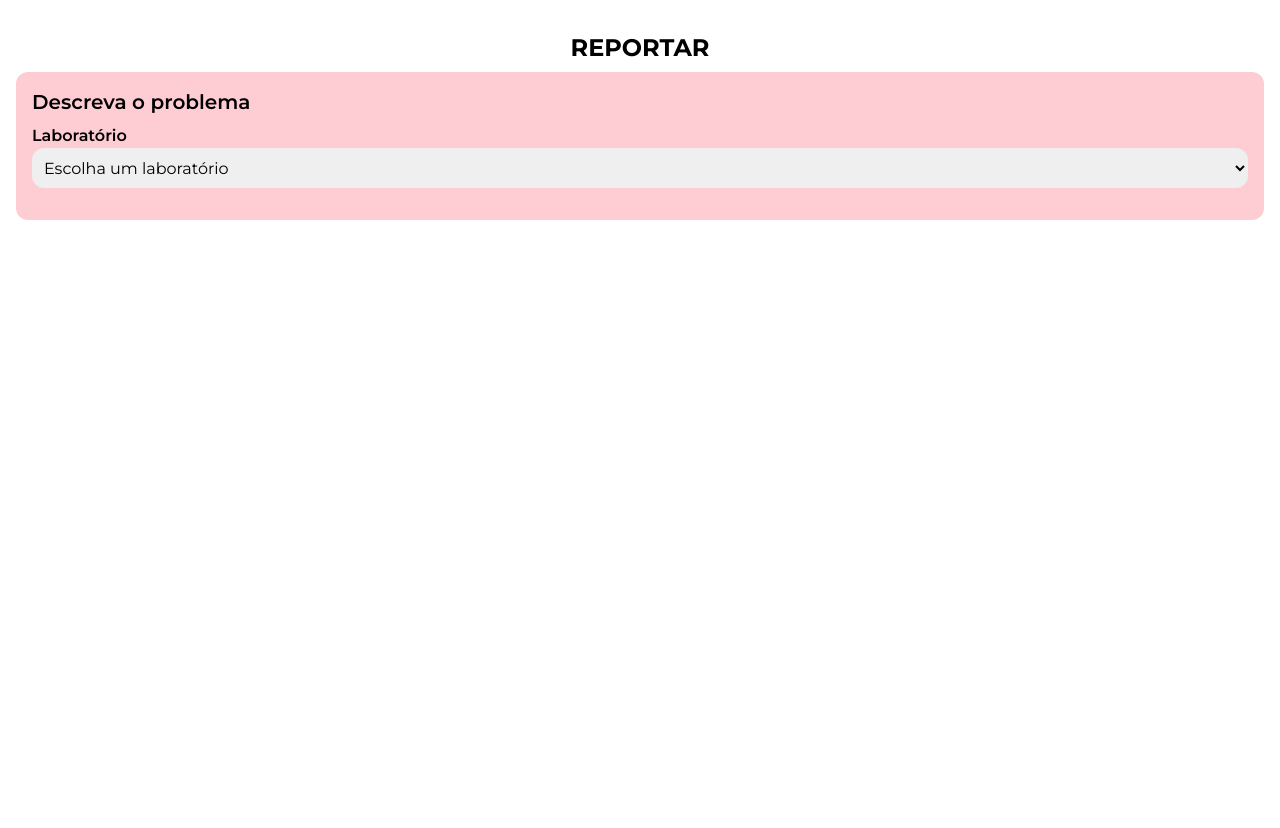
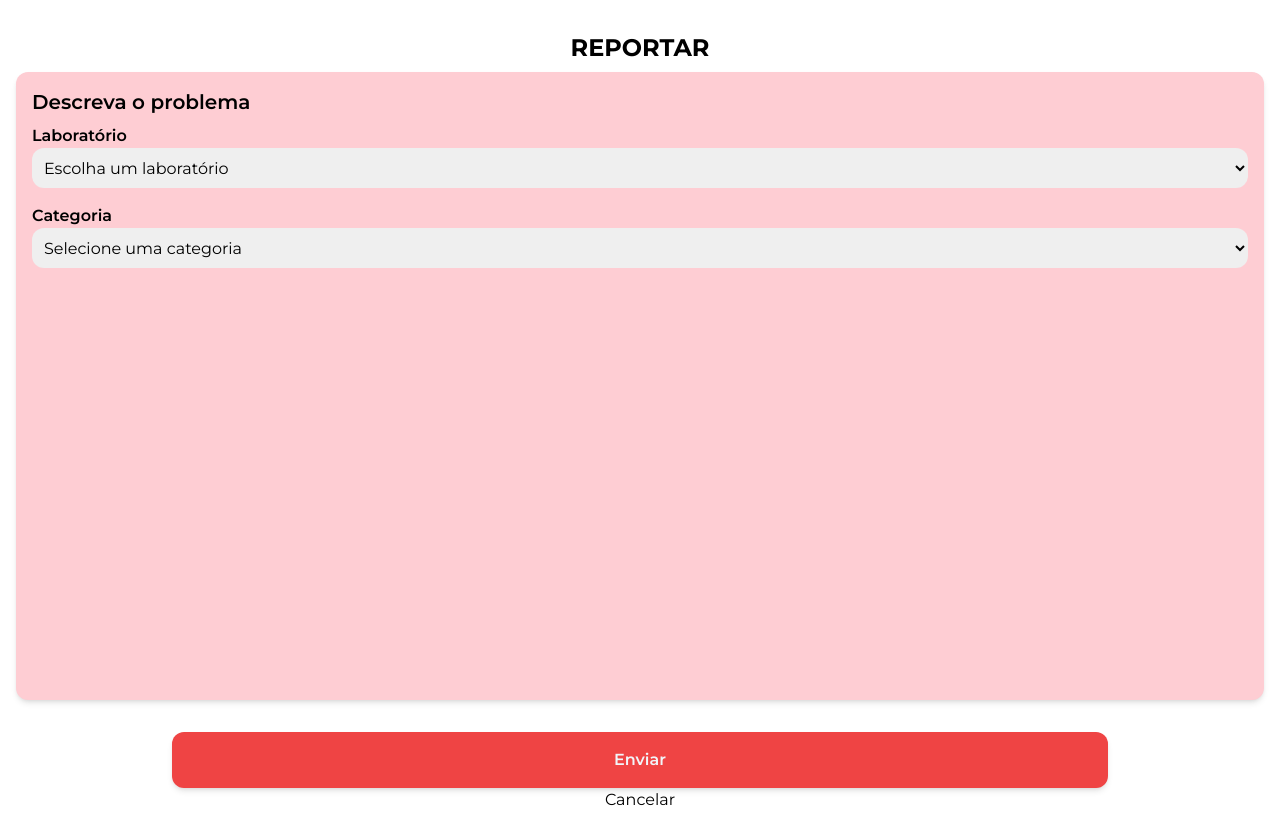
Before and after one commit to RafiMota/buscalab, a PHP site: page /html/reportar.html in a window 1280 px wide. Shown: the part 77-905 px from the top of the page. Before the commit the page ends 297 px from the top, so only its background shows below. Run offline with PHP 8.4, Linux system fonts and the light colour scheme.

Commit message:
Formulário de reportar e funcionamento completo

```diff
--- a/html/reportar.html
+++ b/html/reportar.html
@@ -31,36 +31,78 @@
 
     <main class="flex flex-col items-center justify-center p-4">
       <h2 class="text-2xl font-bold mb-2">REPORTAR</h2>
-      <section class="bg-rose-200 rounded-xl w-full p-4">
+
+      <section class="bg-rose-200 rounded-xl shadow-md w-full p-4">
         <h3 class="text-xl font-semibold mb-2">Descreva o problema</h3>
-        <form action="" class="flex flex-col">
-          <label for="labs" class="font-semibold">Laboratório</label>
-          <select class="p-2 rounded-xl h-10 mb-4" name="labs" id="labs" >
-            <option id="" class="text-slate-20" value="placeholder" disabled selected>Escolha um laboratório</option>
-            <option class="" value="lab1">Laboratório 1</option>
-            <option class="bg-rose-100" value="lab2">Laboratório 2</option>
-            <option class="" value="lab3">Laboratório 3</option>
-            <option class="bg-rose-100" value="lab4">Laboratório 4</option>
-            <option class="" value="lab5">Laboratório 5</option>
-            <option class="bg-rose-100" value="lab6">Laboratório 6</option>
+
+        <form autocomplete="off" action="reportar.php" method="POST" class="flex flex-col" id="reporte">
+
+          <label for="laboratorio" class="font-semibold">Laboratório</label>
+          <select class="p-2 rounded-xl h-10 mb-4" name="lab" id="laboratorio">
+
+            <option class="text-slate-20" hidden>Escolha um laboratório</option>
+            <option class="" value="1">Laboratório 01</option>
+            <option class="bg-rose-100" value="2">Laboratório 02</option>
+            <option class="" value="3">Laboratório 03</option>
+            <option class="bg-rose-100" value="4">Laboratório 04</option>
+            <option class="" value="5">Laboratório 05</option>
+            <option class="bg-rose-100" value="6">Laboratório 06</option>
           </select>
 
-          <div id="categoria" class="flex flex-col">
+          <div id="divCategoria" class="flex flex-col">
             <label for="categoria" class="font-semibold">Categoria</label>
-            <select class="p-2 rounded-xl h-10 mb-4" name="labs" id="labs" >
-              <option id="" class="text-slate-20" value="placeholder" disabled selected>Escolha um laboratório</option>
-              <option onfocus="checkValue()" class="" value="lab1">Laboratório 1</option>
-              <option onfocus="checkValue()" class="bg-rose-100" value="lab2">Laboratório 2</option>
-              <option onfocus="checkValue()" class="" value="lab3">Laboratório 3</option>
-              <option onfocus="checkValue()" class="bg-rose-100" value="lab4">Laboratório 4</option>
-              <option onfocus="checkValue()" class="" value="lab5">Laboratório 5</option>
-              <option onfocus="checkValue()" class="bg-rose-100" value="lab6">Laboratório 6</option>
+            <select class="p-2 rounded-xl h-10 mb-4" name="categ" id="categoria" onchange="atualizarOpcoes()">
+
+              <option class="text-slate-20" hidden value="">Selecione uma categoria</option>
+              <option class="" value="Computador">Computador</option>
+              <option class="bg-rose-100" value="Equipamento">Equipamento</option>
+              <option class="" value="Software">Software</option>
+              <option class="bg-rose-100" value="Outro">Outro</option>
             </select>
           </div>
+
+          <div id="divSoftware" class="flex flex-col collapse">
+            <label for="software" class="font-semibold">Software</label>
+            <input type="text" name="soft" class="p-2 rounded-xl h-10 mb-4" id="software" placeholder="Qual o software?">
+          </div>
+
+          <div id="divEquipamento" class="flex flex-col collapse">
+            <label for="equipamento" class="font-semibold">Equipamento</label>
+            <select class="p-2 rounded-xl h-10 mb-4" name="equip" id="equipamento" >
+
+              <option class="text-slate-20" hidden value="">Selecione um equipamento</option>
+              <option class="" value="Projetor">Projetor</option>
+              <option class="bg-rose-100" value="Ar-condicionado">Ar-condicionado</option>
+              <option class="" value="Caixa de som">Caixa de som</option>
+            </select>
+          </div>
+
+          <div id="divProblema" class="flex flex-col collapse">
+            <label for="problema" class="font-semibold">Problema</label>
+            <select class="p-2 rounded-xl h-10 mb-4" name="prob" id="problema">
+
+            </select>
+          </div>
+
+          <div id="divMesa" class="flex flex-col collapse">
+            <label for="mesa" class="font-semibold">Mesa</label>
+            <input type="number" name="mesa" class="p-2 rounded-xl h-10 mb-4" id="mesa" placeholder="Informe o número da mesa">
+          </div>
+
+
+
+          <div  id="divOutro" class="flex flex-col collapse">
+            <label for="outroProblema" class="font-semibold">Problema</label>
+            <textarea name="outro" class="p-2 rounded-xl h-10 mb-4" id="outroProblema"></textarea>
+          </div>
+
 
 
         </form>
       </section>
+
+      <input type="submit" form="reporte" class="font-semibold text-slate-100 bg-red-500 rounded-xl shadow-md w-3/4 p-4 mt-8" value="Enviar">
+      <a href="../index.php">Cancelar</a>
 
     </main>
 
--- a/src/css/output.css
+++ b/src/css/output.css
@@ -522,6 +522,14 @@ video {
   --tw-backdrop-sepia:  ;
 }
 
+.collapse{
+  visibility: collapse;
+}
+
+.shadow-md{
+  box-shadow: 0 4px 6px -1px rgb(0 0 0 / 0.1), 0 2px 4px -2px rgb(0 0 0 / 0.1);
+}
+
 .m-0 {
   margin: 0px;
 }
@@ -540,6 +548,10 @@ video {
 
 .mt-2 {
   margin-top: 0.5rem;
+}
+
+.mt-8 {
+  margin-top: 2rem;
 }
 
 .block {
@@ -590,8 +602,16 @@ video {
   width: 40%;
 }
 
+.w-1\/2{
+  width: 50%;
+}
+
 .w-3\/5 {
   width: 60%;
+}
+
+.w-3\/4 {
+  width: 75%;
 }
 
 .w-32 {
@@ -749,6 +769,10 @@ video {
   padding: 0.5rem;
 }
 
+.p-3 {
+  padding: 0.75rem;
+}
+
 .p-20 {
   padding: 5rem;
 }
--- a/src/reportar.js
+++ b/src/reportar.js
@@ -1,13 +1,106 @@
-let labChecked = document.getElementById('labs').value
-document.getElementById('categoria').style.display = 'none'
+// Função para atualizar as opções do campo "Tipo de Problema"
+function atualizarOpcoes() {
+    var categoria = document.getElementById("categoria");
 
-function checkValue() {
-    if (labChecked != 'placeholder') {
-        document.getElementById('categoria').style.display = 'block'
-    } else {
-        document.getElementById('categoria').style.display = 'none'
+    var software = document.getElementById("software");
+    var divSoftware = document.getElementById("divSoftware");
+
+    var equipamento = document.getElementById("equipamento");
+    var divEquipamento = document.getElementById("divEquipamento");
+
+    var problema = document.getElementById("problema");
+    var divProblema = document.getElementById("divProblema");
+
+    var mesa = document.getElementById("mesa");
+    var divMesa = document.getElementById("divMesa");
+
+    var outroProblema = document.getElementById("outroProblema");
+    var divOutro = document.getElementById("divOutro");
+
+
+    // Limpar as opções anteriores
+    problema.innerHTML = ""
+    software.value = ""
+    equipamento.value = ""
+    mesa.value = ""
+    outroProblema.value = ""
+
+
+    // Esconder todas as opções
+    divSoftware.style.visibility = 'collapse';
+    divEquipamento.style.visibility= 'collapse';
+    divProblema.style.visibility = 'collapse';
+    divMesa.style.visibility= 'collapse';
+    divOutro.style.visibility= 'collapse';
+
+
+
+    // Obter o valor selecionado no campo "Categoria"
+    var problemaSelecionado = categoria.value;
+
+    // Definir as opções de acordo com o problema selecionado
+    if (problemaSelecionado === "Computador") {
+
+        var opcoesComputador = ["Selecione um problema", "Sem internet", "Não liga", "Monitor quebrado", "Periféricos não funcionam"];
+          for (var i = 0; i < opcoesComputador.length; i++) {
+            var option = document.createElement("option");
+            if(i==0)option.hidden = "hidden"
+            option.text = opcoesComputador[i];
+            option.value = opcoesComputador[i];
+            if(i%2==0){
+                option.classList = "bg-rose-100"
+            } else{
+                option.classList = ""
+            }
+            problema.add(option);
+        }
+
+
+        divProblema.style.visibility = 'visible';
+        divMesa.style.visibility= 'visible';
+
+
+    } else if (problemaSelecionado === "Equipamento") {
+
+        var opcoesEquipamento = ["Selecione um problema", "Nâo liga", "Não conecta", "Pingando"];
+        for (var i = 0; i < opcoesEquipamento.length; i++) {
+            var option = document.createElement("option");
+            if(i==0)option.hidden = "hidden"
+            option.text = opcoesEquipamento[i];
+            option.value = opcoesEquipamento[i];
+            if(i%2==0){
+                option.classList = "bg-rose-100"
+            } else{
+                option.classList = ""
+            }
+            problema.add(option);
+        }
+
+
+        divProblema.style.visibility = 'visible';
+        divEquipamento.style.visibility= 'visible';
+
+    } else if (problemaSelecionado === "Software") {
+        var opcoesSoftware = ["Selecione um problema", "Não foi instalado", "Não abre", "Expirou a licença"];
+        for (var i = 0; i < opcoesSoftware.length; i++) {
+            var option = document.createElement("option");
+            if(i==0)option.hidden = "hidden"
+            option.text = opcoesSoftware[i];
+            option.value = opcoesSoftware[i];
+            if(i%2==0){
+                option.classList = "bg-rose-100"
+            } else{
+                option.classList = ""
+            }
+            problema.add(option);
+        }
+
+        divSoftware.style.visibility = 'visible';
+        divProblema.style.visibility = 'visible';
+        divMesa.style.visibility= 'visible';
+
+    } else if (problemaSelecionado === "Outro") {
+
+        divOutro.style.visibility= 'visible';
     }
-    alert("oi")
 }
-
-console.log(labChecked);
```
